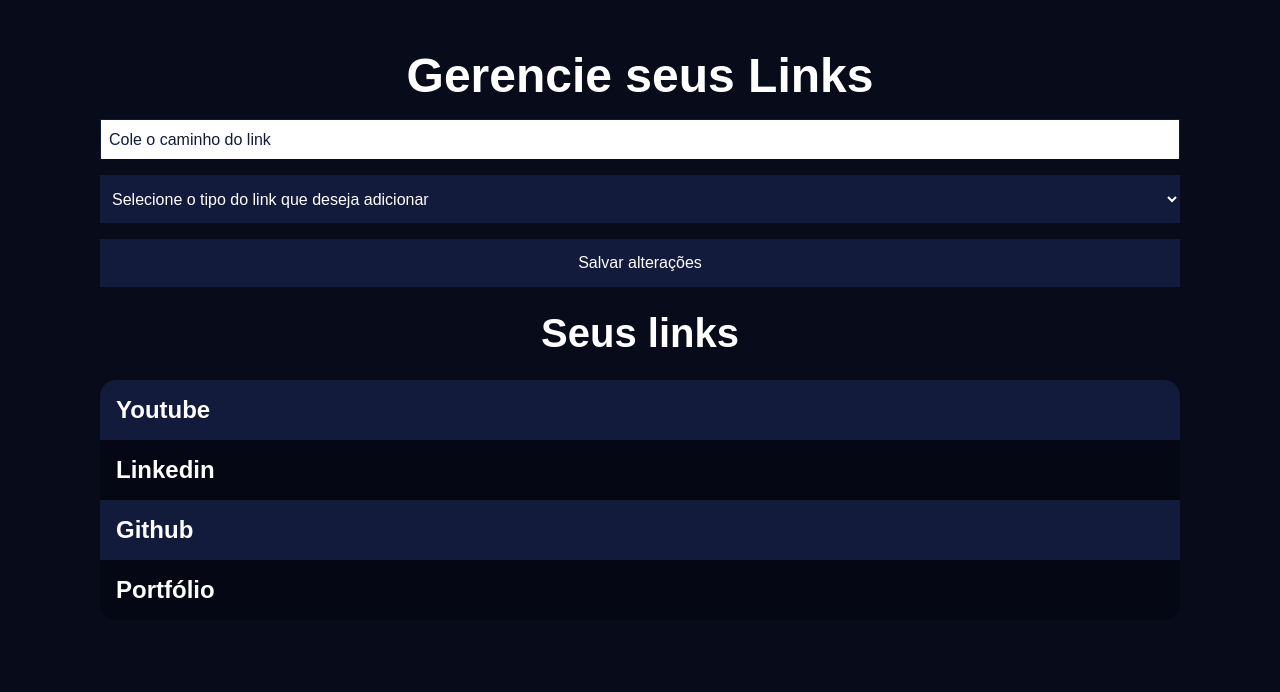
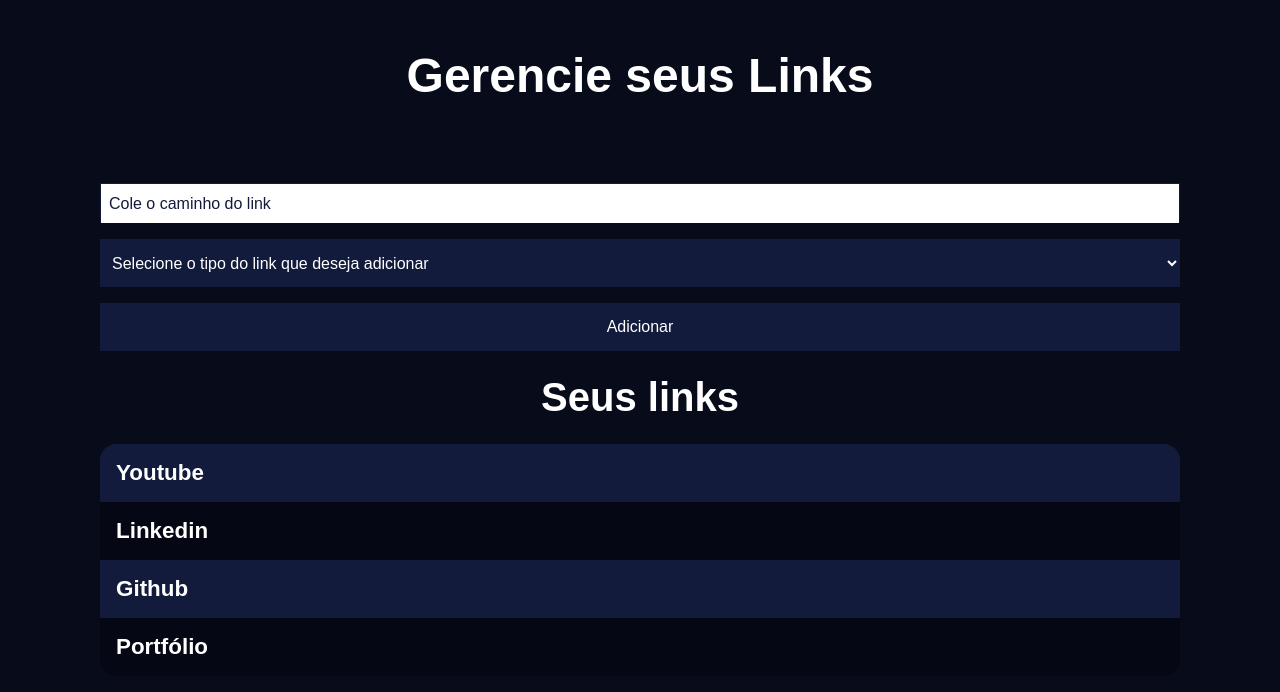
Before and after one commit to Pedro-Rocha-Araujo/link-tree, a Next.js app: page /admin/gerenciar-links in a window 1280 px wide. Shown: the top 692 px of the page. Built offline with nearby package versions, Linux system fonts and the light colour scheme.

Commit message:
Os inputs já estão captando os valors e armazenando em suas respectivas states na página de gerenciar link

```diff
--- /dev/null
+++ b/src/app/admin/gerenciar-links/Listagem.tsx
@@ -0,0 +1,39 @@
+export default function Listagem() {
+  return (
+    <div className="links">
+
+        <div className="link">
+          <h3><i className="fa-brands fa-youtube" aria-hidden="true"></i> Youtube</h3>
+          <div className="botoes">
+            <i className="fa-solid fa-pen-to-square fa-lg" aria-hidden="true"></i>
+            <i className="fa-solid fa-trash fa-lg" aria-hidden="true"></i>
+          </div>
+        </div>
+
+        <div className="link">
+          <h3> <i className="fa-brands fa-linkedin" aria-hidden="true"></i> Linkedin</h3>
+          <div className="botoes">
+            <i className="fa-solid fa-pen-to-square fa-lg" aria-hidden="true"></i>
+            <i className="fa-solid fa-trash fa-lg" aria-hidden="true"></i>
+          </div>
+        </div>
+
+        <div className="link">
+          <h3> <i className="fa-brands fa-github" aria-hidden="true"></i> Github</h3>
+          <div className="botoes">
+            <i className="fa-solid fa-pen-to-square fa-lg" aria-hidden="true"></i>
+            <i className="fa-solid fa-trash fa-lg" aria-hidden="true"></i>
+          </div>
+        </div>
+
+        <div className="link">
+          <h3> <i className="fa-solid fa-display" aria-hidden="true"></i> Portfólio</h3>
+          <div className="botoes">
+            <i className="fa-solid fa-pen-to-square fa-lg" aria-hidden="true"></i>
+            <i className="fa-solid fa-trash fa-lg" aria-hidden="true"></i>
+          </div>
+        </div>
+
+    </div>
+  )
+}
--- a/src/app/admin/gerenciar-links/page.tsx
+++ b/src/app/admin/gerenciar-links/page.tsx
@@ -1,18 +1,28 @@
+'use client'
+
+import { useState } from "react"
 import "./gerenciar-links.css"
+import Listagem from "./Listagem"
+
+type TipoAlias = "Linkedin" | "Linkedin" | "Github" | "Portfólio" | ""
 
 export default function GerenciarLinks() {
+  const [caminho, setCaminho] = useState<string>("")
+  const [tipo, setTipo] = useState<TipoAlias>("")
+
   return (
     <section className="gerenciar-links">
       <h1> <i className="fa-solid fa-gear" aria-hidden="true"></i> Gerencie seus Links</h1>
       <form>
-
+        <h2>{tipo}</h2>
         <input
           placeholder="Cole o caminho do link"
           type="text"
+          onChange={(e)=>setCaminho(e.target.value)}
           required
         />
 
-        <select defaultValue={""}>
+        <select onChange={(e)=>setTipo(e.target.value)}>
           <option value="" disabled selected>Selecione o tipo do link que deseja adicionar</option>
           <option value="Youtube">Youtube</option>
           <option value="Linkedin">Linkedin</option>
@@ -20,47 +30,13 @@
           <option value="Portfólio">Portfólio</option>
         </select>
 
-        <button>Salvar alterações</button>
+        <button>Adicionar</button>
 
       </form>
 
       <h2> <i className="fa-solid fa-link" aria-hidden="true"></i> Seus links</h2>
+      <Listagem />
 
-      <div className="links">
-
-        <div className="link">
-          <h3><i className="fa-brands fa-youtube" aria-hidden="true"></i> Youtube</h3>
-          <div className="botoes">
-            <i className="fa-solid fa-pen-to-square fa-xl" aria-hidden="true"></i>
-            <i className="fa-solid fa-trash fa-xl" aria-hidden="true"></i>
-          </div>
-        </div>
-
-        <div className="link">
-          <h3> <i className="fa-brands fa-linkedin" aria-hidden="true"></i> Linkedin</h3>
-          <div className="botoes">
-            <i className="fa-solid fa-pen-to-square fa-xl" aria-hidden="true"></i>
-            <i className="fa-solid fa-trash fa-xl" aria-hidden="true"></i>
-          </div>
-        </div>
-
-        <div className="link">
-          <h3> <i className="fa-brands fa-github" aria-hidden="true"></i> Github</h3>
-          <div className="botoes">
-            <i className="fa-solid fa-pen-to-square fa-xl" aria-hidden="true"></i>
-            <i className="fa-solid fa-trash fa-xl" aria-hidden="true"></i>
-          </div>
-        </div>
-
-        <div className="link">
-          <h3> <i className="fa-solid fa-display" aria-hidden="true"></i> Portfólio</h3>
-          <div className="botoes">
-            <i className="fa-solid fa-pen-to-square fa-xl" aria-hidden="true"></i>
-            <i className="fa-solid fa-trash fa-xl" aria-hidden="true"></i>
-          </div>
-        </div>
-
-      </div>
     </section>
   )
 }
--- a/src/app/globals.css
+++ b/src/app/globals.css
@@ -30,7 +30,7 @@
 
 h3 {
   color: #fff;
-  font-size: clamp(1rem, 5vw, 1.5rem);
+  font-size: clamp(1rem, 5vw, 1.4rem);
 }
 
 a {
```
